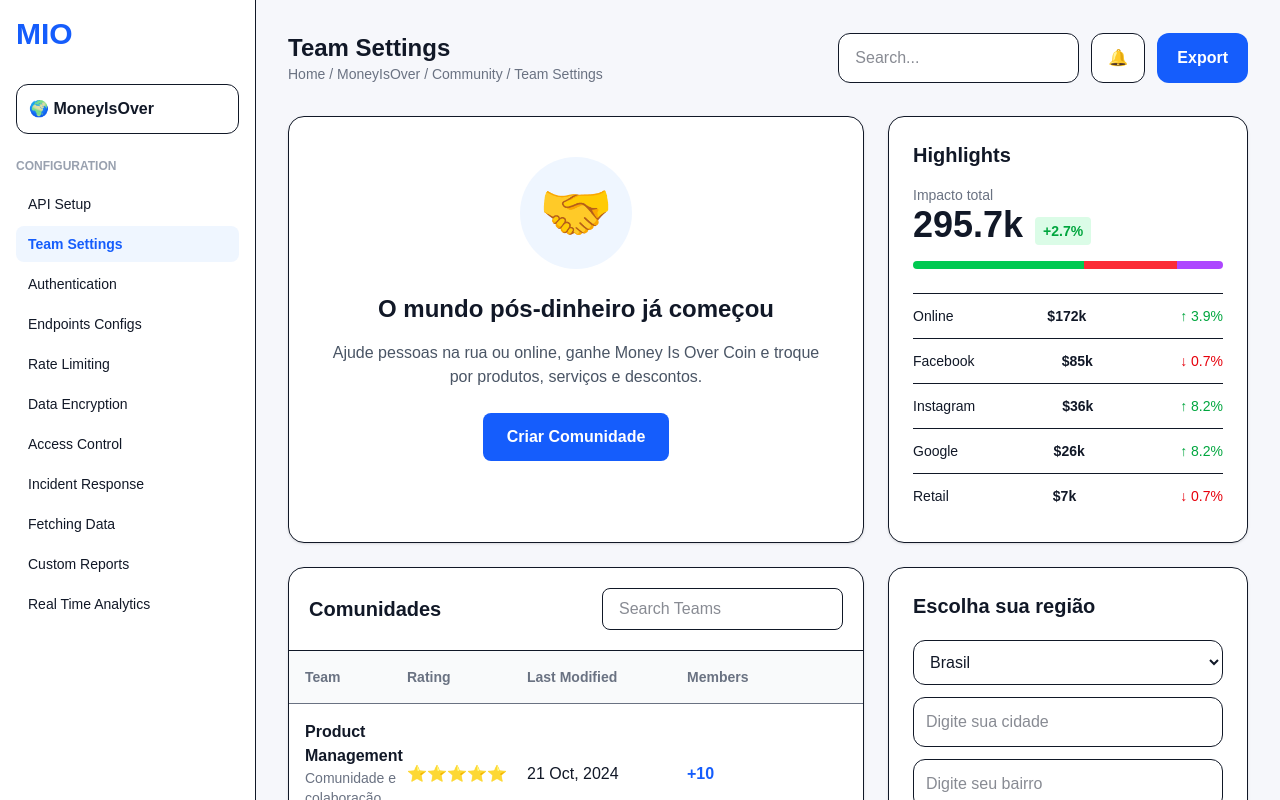
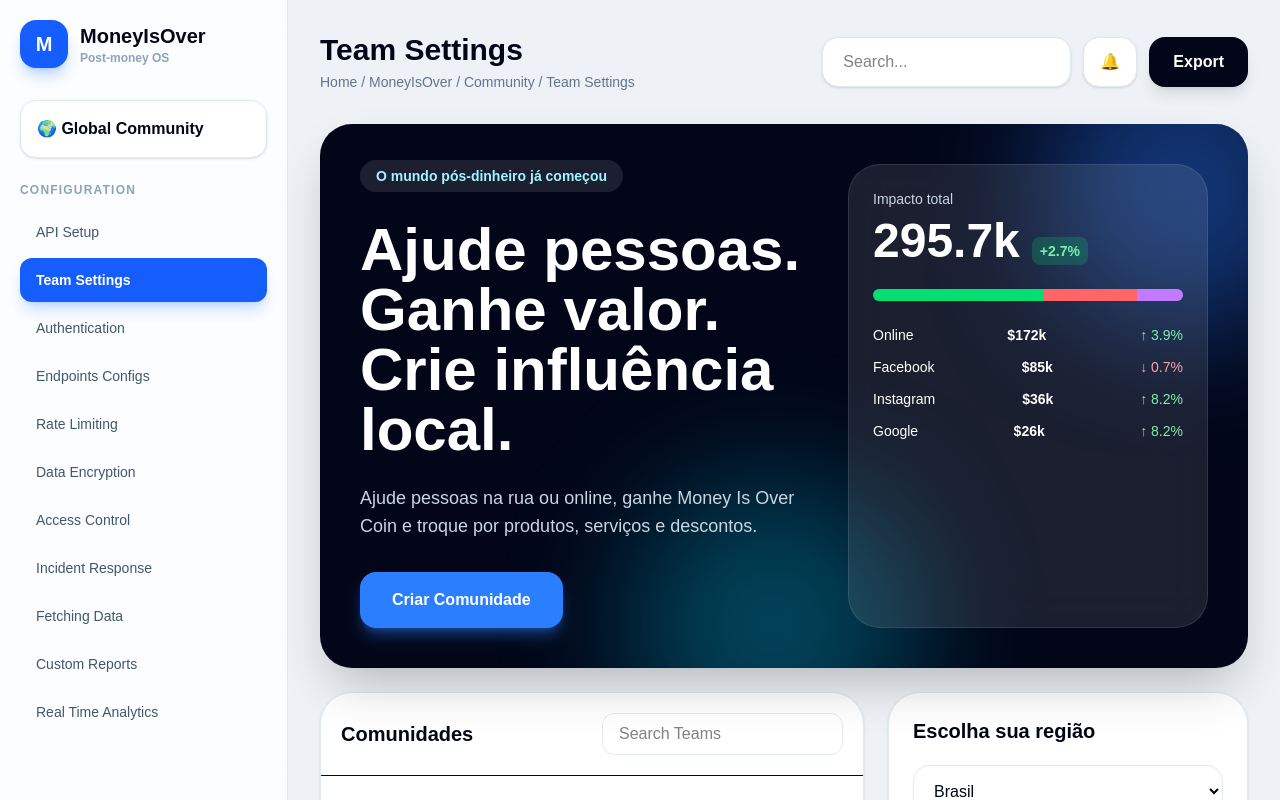
Before and after one commit to usdlorenzo/moneyisover, a Next.js app in the folder moneyisover/: page / in a window 1280 px wide. Shown: the top 800 px of the page. Built offline with nearby package versions, Linux system fonts and the light colour scheme.

Commit message:
Update page.tsx

```diff
--- a/moneyisover/app/page.tsx
+++ b/moneyisover/app/page.tsx
@@ -22,25 +22,35 @@
   ];
 
   return (
-    <main className="min-h-screen bg-[#f6f7fb] text-[#111827]">
-      <aside className="fixed left-0 top-0 h-full w-64 border-r bg-white p-4">
-        <div className="mb-8 text-3xl font-black text-blue-600">MIO</div>
+    <main className="min-h-screen bg-[#eef2f7] text-slate-950">
+      <aside className="fixed left-0 top-0 h-full w-72 border-r border-slate-200 bg-white/80 p-5 backdrop-blur-xl">
+        <div className="mb-8 flex items-center gap-3">
+          <div className="flex h-12 w-12 items-center justify-center rounded-2xl bg-blue-600 text-xl font-black text-white shadow-lg shadow-blue-500/30">
+            M
+          </div>
+          <div>
+            <h1 className="text-xl font-black">MoneyIsOver</h1>
+            <p className="text-xs font-bold text-slate-400">Post-money OS</p>
+          </div>
+        </div>
 
-        <button className="mb-6 w-full rounded-xl border bg-white p-3 text-left font-bold">
-          🌍 MoneyIsOver
+        <button className="mb-6 w-full rounded-2xl border border-slate-200 bg-white p-4 text-left font-bold shadow-sm hover:border-blue-300">
+          🌍 Global Community
         </button>
 
-        <p className="mb-3 text-xs font-black text-gray-400">CONFIGURATION</p>
+        <p className="mb-3 text-xs font-black tracking-widest text-slate-400">
+          CONFIGURATION
+        </p>
 
         <div className="space-y-1">
           {menu.map((item) => (
             <button
               key={item}
               onClick={() => setActive(item)}
-              className={`w-full rounded-lg px-3 py-2 text-left text-sm ${
+              className={`w-full rounded-xl px-4 py-3 text-left text-sm transition ${
                 active === item
-                  ? "bg-blue-50 font-bold text-blue-600"
-                  : "hover:bg-gray-100"
+                  ? "bg-blue-600 font-black text-white shadow-lg shadow-blue-500/25"
+                  : "text-slate-600 hover:bg-slate-100 hover:text-slate-950"
               }`}
             >
               {item}
@@ -49,11 +59,11 @@
         </div>
       </aside>
 
-      <section className="ml-64 p-8">
+      <section className="ml-72 p-8">
         <header className="mb-8 flex items-center justify-between">
           <div>
-            <h1 className="text-2xl font-black">{active}</h1>
-            <p className="text-sm text-gray-500">
+            <h2 className="text-3xl font-black">{active}</h2>
+            <p className="mt-1 text-sm text-slate-500">
               Home / MoneyIsOver / Community / {active}
             </p>
           </div>
@@ -61,71 +71,74 @@
           <div className="flex gap-3">
             <input
               placeholder="Search..."
-              className="rounded-xl border bg-white px-4 py-3 outline-none"
+              className="rounded-2xl border border-slate-200 bg-white px-5 py-3 outline-none shadow-sm"
             />
-            <button className="rounded-xl border bg-white px-4 py-3">🔔</button>
-            <button className="rounded-xl bg-blue-600 px-5 py-3 font-bold text-white">
+            <button className="rounded-2xl border border-slate-200 bg-white px-4 py-3 shadow-sm">
+              🔔
+            </button>
+            <button className="rounded-2xl bg-slate-950 px-6 py-3 font-black text-white shadow-lg">
               Export
             </button>
           </div>
         </header>
 
-        <div className="grid gap-6 lg:grid-cols-[1fr_360px]">
-          <div className="rounded-2xl border bg-white p-10 text-center shadow-sm">
-            <div className="mx-auto mb-6 flex h-28 w-28 items-center justify-center rounded-full bg-blue-50 text-6xl">
-              🤝
-            </div>
+        <section className="relative mb-6 overflow-hidden rounded-[2rem] bg-slate-950 p-10 text-white shadow-2xl">
+          <div className="absolute right-[-80px] top-[-80px] h-72 w-72 rounded-full bg-blue-500/40 blur-3xl" />
+          <div className="absolute bottom-[-100px] left-1/3 h-72 w-72 rounded-full bg-cyan-400/30 blur-3xl" />
 
-            <h2 className="text-2xl font-black">
+          <div className="relative z-10 grid gap-10 lg:grid-cols-[1fr_360px]">
+            <div>
+              <span className="rounded-full bg-white/10 px-4 py-2 text-sm font-bold text-cyan-200">
                 O mundo pós-dinheiro já começou
-            </h2>
+              </span>
 
-            <p className="mx-auto mt-4 max-w-xl text-gray-600">
-              Ajude pessoas na rua ou online, ganhe Money Is Over Coin e troque
-              por produtos, serviços e descontos.
+              <h3 className="mt-8 max-w-3xl text-6xl font-black leading-none">
+                Ajude pessoas. Ganhe valor. Crie influência local.
+              </h3>
+
+              <p className="mt-6 max-w-2xl text-lg text-slate-300">
+                Ajude pessoas na rua ou online, ganhe Money Is Over Coin e
+                troque por produtos, serviços e descontos.
               </p>
 
               <button
                 onClick={() => alert("Em breve: criação de comunidade")}
-              className="mt-6 rounded-lg bg-blue-600 px-6 py-3 font-bold text-white"
+                className="mt-8 rounded-2xl bg-blue-500 px-8 py-4 font-black text-white shadow-lg shadow-blue-500/40"
               >
                 Criar Comunidade
               </button>
             </div>
 
-          <div className="rounded-2xl border bg-white p-6 shadow-sm">
-            <h3 className="mb-4 text-xl font-black">Highlights</h3>
-
-            <p className="text-sm text-gray-500">Impacto total</p>
-            <div className="mb-4 flex items-end gap-3">
-              <span className="text-4xl font-black">295.7k</span>
-              <span className="rounded bg-green-100 px-2 py-1 text-sm font-bold text-green-600">
+            <div className="rounded-[2rem] border border-white/10 bg-white/10 p-6 backdrop-blur-xl">
+              <p className="text-sm text-slate-300">Impacto total</p>
+              <div className="mt-2 flex items-end gap-3">
+                <span className="text-5xl font-black">295.7k</span>
+                <span className="rounded-lg bg-green-400/20 px-2 py-1 text-sm font-bold text-green-300">
                   +2.7%
                 </span>
               </div>
 
-            <div className="mb-6 flex h-2 overflow-hidden rounded-full">
-              <div className="w-[55%] bg-green-500" />
-              <div className="w-[30%] bg-red-500" />
-              <div className="w-[15%] bg-purple-500" />
+              <div className="mt-6 flex h-3 overflow-hidden rounded-full bg-white/10">
+                <div className="w-[55%] bg-green-400" />
+                <div className="w-[30%] bg-red-400" />
+                <div className="w-[15%] bg-purple-400" />
               </div>
 
+              <div className="mt-6 space-y-3">
                 {[
                   ["Online", "$172k", "↑ 3.9%"],
                   ["Facebook", "$85k", "↓ 0.7%"],
                   ["Instagram", "$36k", "↑ 8.2%"],
                   ["Google", "$26k", "↑ 8.2%"],
-              ["Retail", "$7k", "↓ 0.7%"],
                 ].map(([name, value, percent]) => (
-              <div
-                key={name}
-                className="flex justify-between border-t py-3 text-sm"
-              >
+                  <div key={name} className="flex justify-between text-sm">
                     <span>{name}</span>
-                <span className="font-bold">{value}</span>
+                    <b>{value}</b>
                     <span
                       className={
-                    percent.includes("↑") ? "text-green-600" : "text-red-600"
+                        percent.includes("↑")
+                          ? "text-green-300"
+                          : "text-red-300"
                       }
                     >
                       {percent}
@@ -134,22 +147,17 @@
                 ))}
               </div>
             </div>
+          </div>
+        </section>
 
-        <div className="mt-6 grid gap-6 lg:grid-cols-[1fr_360px]">
-          <div className="rounded-2xl border bg-white shadow-sm">
+        <div className="grid gap-6 lg:grid-cols-[1fr_360px]">
+          <div className="overflow-hidden rounded-[2rem] border border-slate-200 bg-white shadow-sm">
             <div className="flex items-center justify-between border-b p-5">
               <h3 className="text-xl font-black">Comunidades</h3>
               <input
                 placeholder="Search Teams"
-                className="rounded-lg border px-4 py-2 outline-none"
+                className="rounded-xl border border-slate-200 px-4 py-2 outline-none"
               />
-            </div>
-
-            <div className="grid grid-cols-[1fr_120px_160px_160px] border-b bg-gray-50 p-4 text-sm font-bold text-gray-500">
-              <span>Team</span>
-              <span>Rating</span>
-              <span>Last Modified</span>
-              <span>Members</span>
             </div>
 
             {[
@@ -160,11 +168,11 @@
               <button
                 key={row[0]}
                 onClick={() => alert(`Abrindo ${row[0]}`)}
-                className="grid w-full grid-cols-[1fr_120px_160px_160px] items-center border-b p-4 text-left hover:bg-blue-50"
+                className="grid w-full grid-cols-[1fr_120px_150px_100px] items-center border-b p-5 text-left hover:bg-blue-50"
               >
                 <span>
                   <strong>{row[0]}</strong>
-                  <p className="text-sm text-gray-500">
+                  <p className="text-sm text-slate-500">
                     Comunidade e colaboração local
                   </p>
                 </span>
@@ -175,13 +183,13 @@
             ))}
           </div>
 
-          <div className="rounded-2xl border bg-white p-6 shadow-sm">
+          <div className="rounded-[2rem] border border-slate-200 bg-white p-6 shadow-sm">
             <h3 className="mb-5 text-xl font-black">Escolha sua região</h3>
 
             <select
               value={selected}
               onChange={(e) => setSelected(e.target.value)}
-              className="mb-3 w-full rounded-xl border p-3 outline-none"
+              className="mb-3 w-full rounded-2xl border border-slate-200 p-4 outline-none"
             >
               <option>Brasil</option>
               <option>Estados Unidos</option>
@@ -189,20 +197,22 @@
             </select>
 
             <input
-              className="mb-3 w-full rounded-xl border p-3 outline-none"
+              className="mb-3 w-full rounded-2xl border border-slate-200 p-4 outline-none"
               placeholder="Digite sua cidade"
             />
 
             <input
-              className="mb-3 w-full rounded-xl border p-3 outline-none"
+              className="mb-3 w-full rounded-2xl border border-slate-200 p-4 outline-none"
               placeholder="Digite seu bairro"
               value={team}
               onChange={(e) => setTeam(e.target.value)}
             />
 
             <button
-              onClick={() => alert(`Entrando no bairro: ${team || "não informado"}`)}
-              className="w-full rounded-xl bg-blue-600 p-3 font-black text-white"
+              onClick={() =>
+                alert(`Entrando no bairro: ${team || "não informado"}`)
+              }
+              className="w-full rounded-2xl bg-blue-600 p-4 font-black text-white shadow-lg shadow-blue-500/25"
             >
               Entrar no bairro
             </button>
```
Lines whose indentation alone changed are shown as unchanged.
